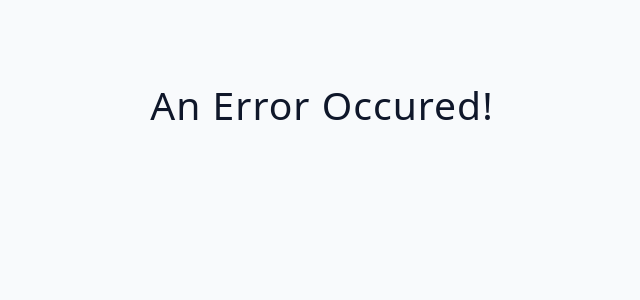
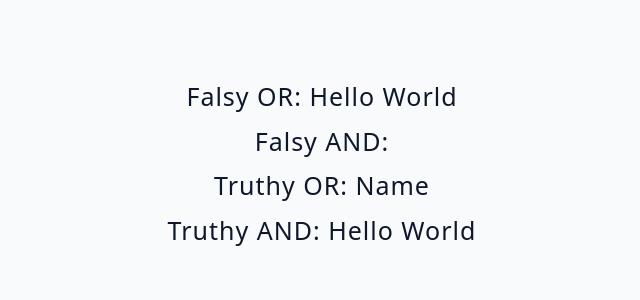
Before and after one commit to divin3circle/03-advanced-react, a React (Vite) app: page / in a window 1280 px wide. Shown: the top 300 px of the page, without its empty margins (318-958 px from the left). Built offline with nearby package versions, Linux system fonts and the light colour scheme; no server answers.

Commit message:
react-short-circuiting

```diff
--- a/src/App.jsx
+++ b/src/App.jsx
@@ -1,5 +1,5 @@
 /* import Starter from "./tutorial/01-useState/starter/02-useState-basics"; */
-import Starter from "./tutorial/03-conditional-rendering/starter/02-multiple-returns-fetch-data";
+import Starter from "./tutorial/03-conditional-rendering/starter/04-short-circuit-overview";
 
 function App() {
   return (
--- a/src/tutorial/03-conditional-rendering/starter/04-short-circuit-overview.jsx
+++ b/src/tutorial/03-conditional-rendering/starter/04-short-circuit-overview.jsx
@@ -1,6 +1,16 @@
-import { useState } from 'react';
+import { useState } from "react";
 
 const ShortCircuitOverview = () => {
-  return <h2>short circuit overview</h2>;
+  const [firstState, setFirstState] = useState("");
+  const [secondState, setSecondState] = useState("name");
+
+  return (
+    <div>
+      <h4>Falsy OR: {firstState || "Hello World"}</h4>
+      <h4>Falsy AND: {firstState && "Hello World"}</h4>
+      <h4>Truthy OR: {secondState || "Hello World"}</h4>
+      <h4>Truthy AND: {secondState && "Hello World"}</h4>
+    </div>
+  );
 };
 export default ShortCircuitOverview;
```
